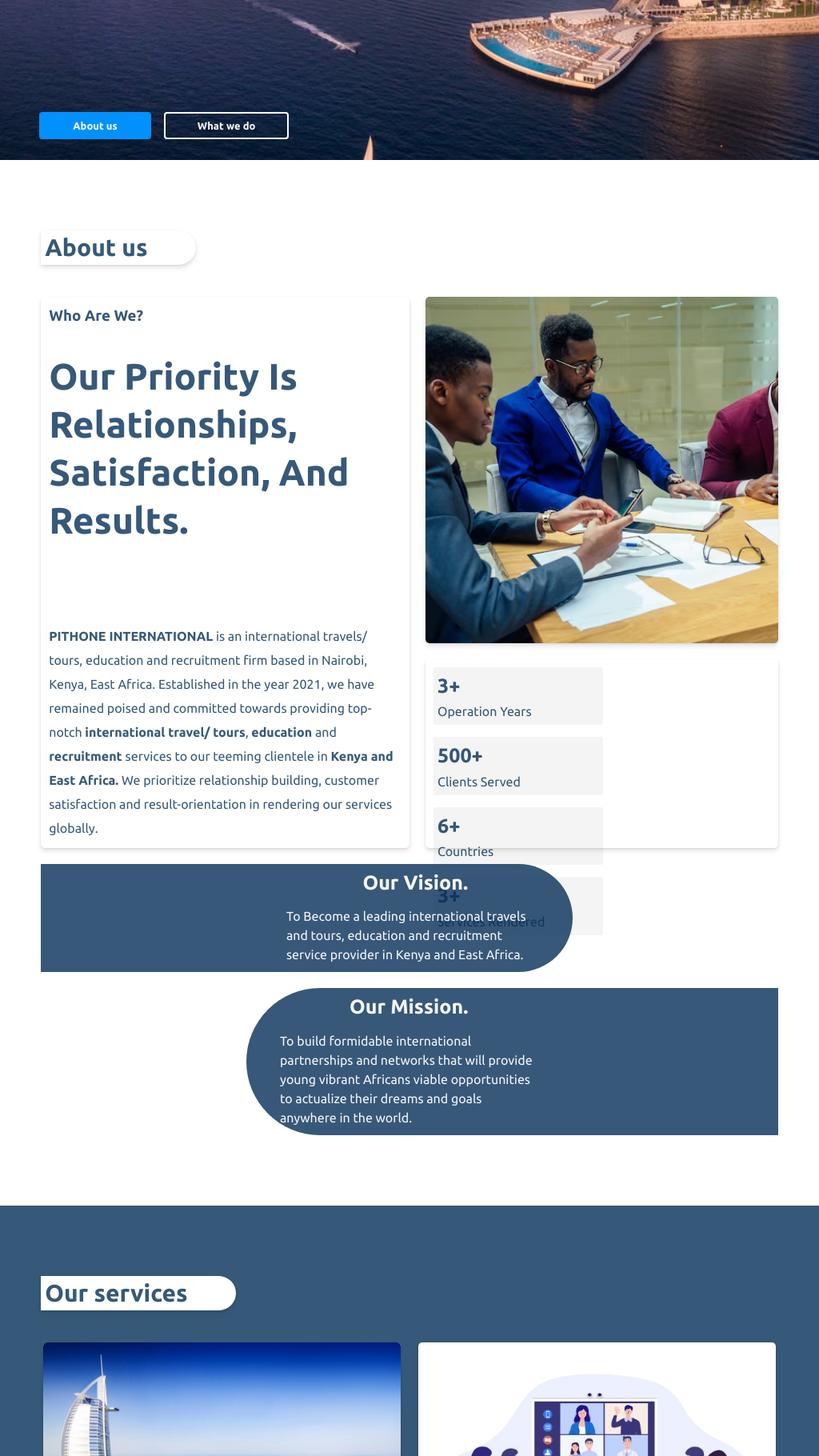
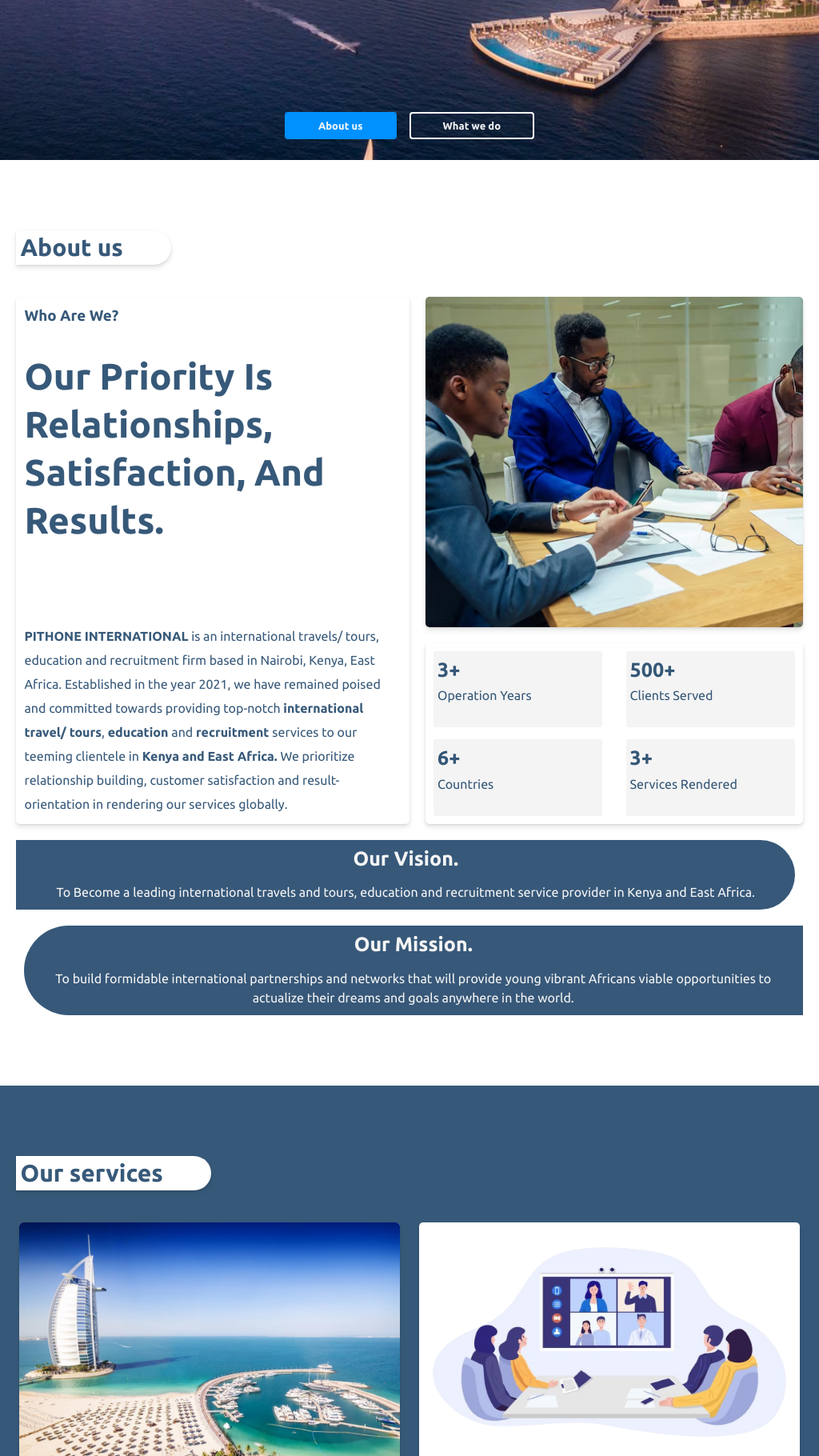
Before and after one commit to 1wes/pithone-international, a React (Vite) app: page / in a window 1024 px wide. Shown: the part 600-2420 px from the top of the page at 80% size. Built offline with nearby package versions, Linux system fonts and the light colour scheme.

Commit message:
style: format responsiveness for iPad air tablets

```diff
--- a/src/App.css
+++ b/src/App.css
@@ -16,3 +16,10 @@
     width: 95%;
   }
 }
+
+@media only screen and (min-width:820px) and (max-width:1180px){
+
+    .centered-content{
+      width: 96% !important;
+    }
+}
--- a/src/components/about.css
+++ b/src/components/about.css
@@ -207,3 +207,28 @@
         width: 48% !important;
     }
 }
+
+/* iPad air tablet */
+@media only screen and (min-width:820px) and (max-width:1180px){
+
+    .stat{
+        width: 44.5% !important;
+    }
+
+    .vision, .mission{
+        width: 97%;
+    }
+
+    .vision > .statement{
+        margin-right: 0%;
+    }
+
+    .mission > .statement{
+        margin-left: 0%;
+    }
+
+    .statement{
+        width: 100%;
+        text-align: center;
+    }
+}
--- a/src/components/contact.css
+++ b/src/components/contact.css
@@ -163,3 +163,14 @@ textarea{
         width: 40%;
     }
 }
+
+@media only screen and (min-width:820px) and (max-width:1180px){
+
+    #contact-section{
+        height: 540px;
+    }
+
+    #submit-btn{
+        width: 100%;
+    }
+}
--- a/src/components/landing.css
+++ b/src/components/landing.css
@@ -82,3 +82,13 @@ button:hover{
         justify-content: center;
     }
 }
+
+/* iPad air tablet */
+@media only screen and (min-width:820px) and (max-width:1180px){
+
+    #hero-cta{
+        display: flex;
+        align-items: center;
+        justify-content: center;
+    }
+}
--- a/src/components/navbar.css
+++ b/src/components/navbar.css
@@ -169,3 +169,9 @@
         margin-top: 120px;
     }
 }
+
+/* iPad air tablet */
+@media only screen and (min-width:820px) and (max-width:1180px){
+
+
+}
--- a/src/components/services.css
+++ b/src/components/services.css
@@ -84,3 +84,10 @@
         max-width: 48.5%;
     }
 }
+
+@media only screen and (min-width:820px) and (max-width:1180px){
+
+    #more-cta{
+        width: 70%;
+    }
+}
--- a/src/components/testimonial.css
+++ b/src/components/testimonial.css
@@ -142,3 +142,18 @@
         flex-basis: 60%;
     }
 }
+
+@media only screen and (min-width:820px) and (max-width:1180px){
+
+    #testimonials:first-child{
+        order: 2;
+    }
+
+    .testimonials-image:last-child{
+        order: 1;
+    }
+
+    #testimonials, .testimonial-image{
+        flex-basis: 100%;
+    }
+}
```
